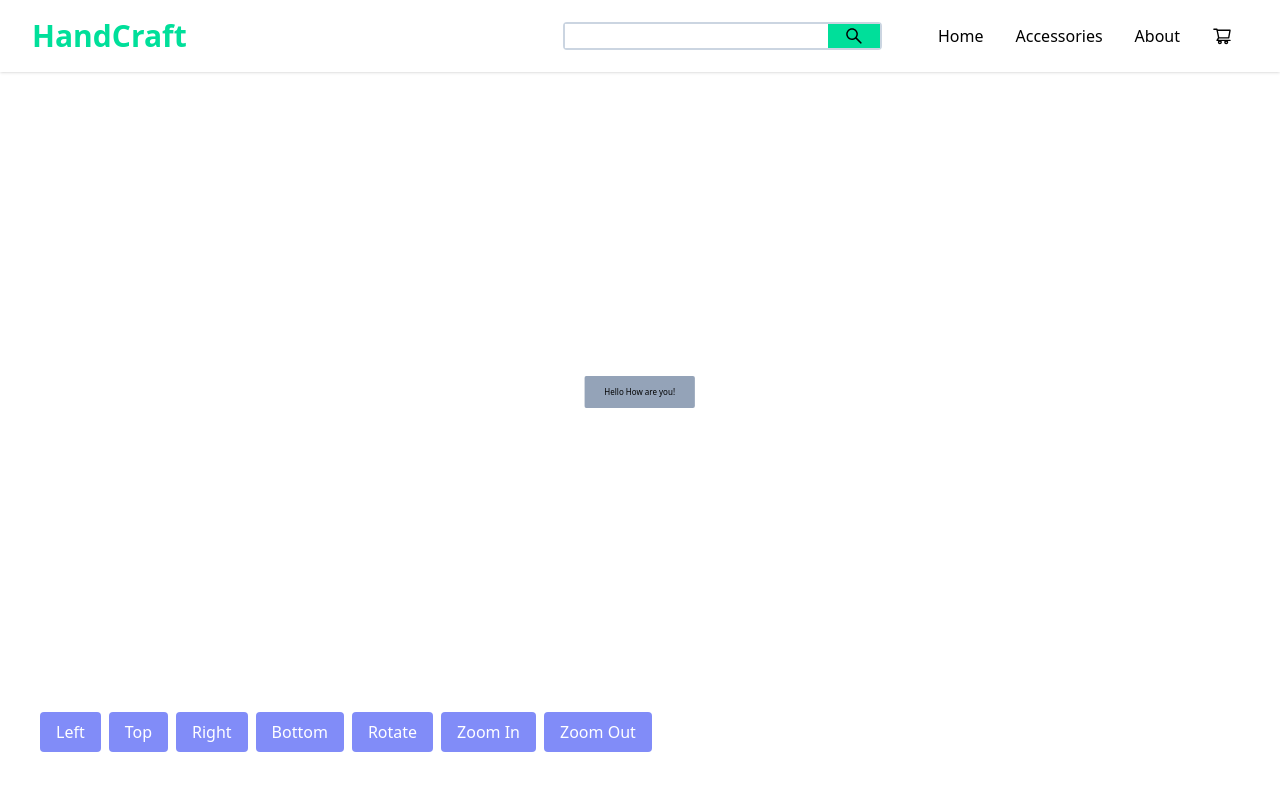
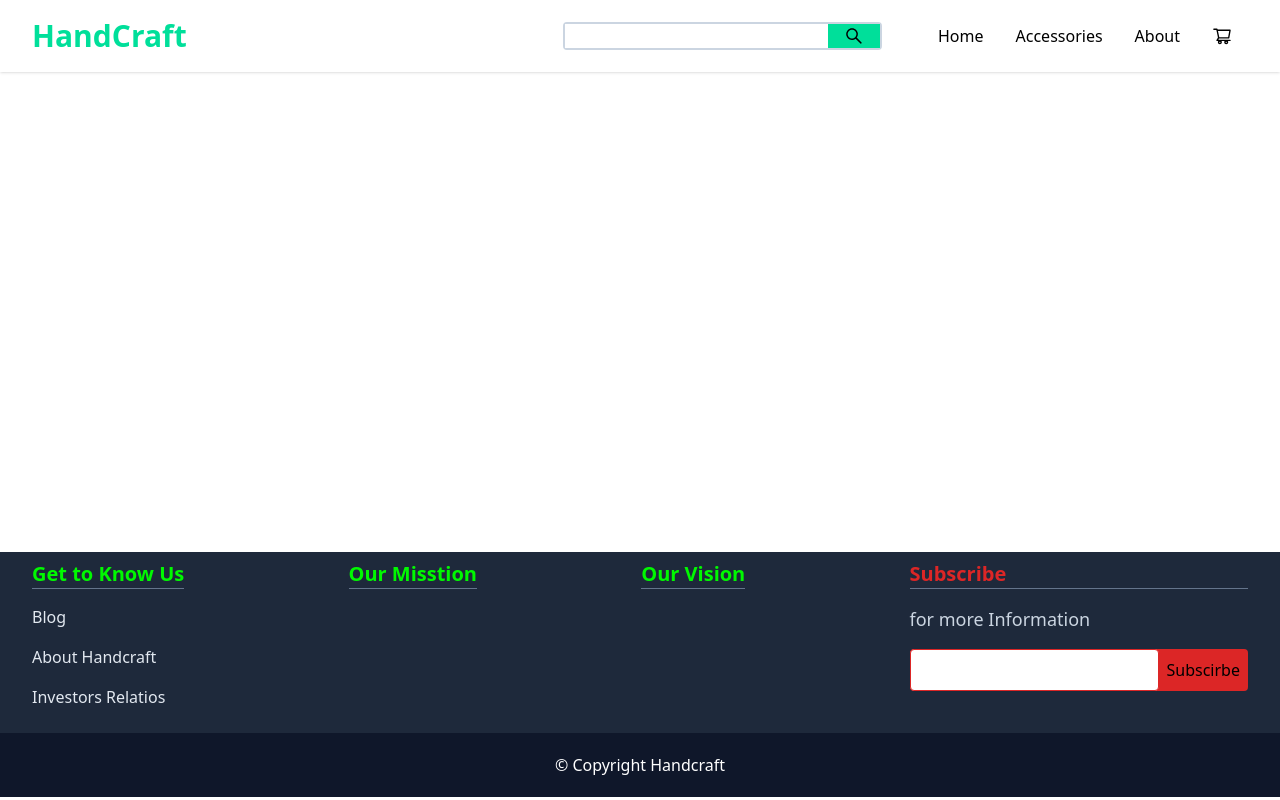
Before and after one commit to Jadoiconic/handcraft, a React (Create React App) app: page / in a window 1280 px wide. Built offline with nearby package versions, Linux system fonts and the light colour scheme.

Commit message:
adding footer

```diff
--- a/src/App.tsx
+++ b/src/App.tsx
@@ -1,73 +1,15 @@
 import React, { useState } from "react";
 import { motion } from "framer-motion";
 import NavBar from "./components/header/NavBar";
+import FooterSection from "./components/footer/FooterSection";
 function App() {
-  const [zoom, setZoom] = useState(0.5);
-  const [rotation, setRotation] = useState(0);
-  const [xAxis, setXAxis] = useState(0);
-  const [yAxis, setYAxis] = useState(0);
   return (
     <>
     <NavBar />
-      <div className="w-screen h-[80vh] flex justify-center items-center">
-        <motion.h1
-          className=" bg-slate-400 rounded px-10 py-5"
-          animate={{
-            x: xAxis,
-            y: yAxis,
-            scale: zoom,
-            rotate: rotation, transition:[0,1],
-          }}
-          drag
-           whileDrag={{backgroundColor:'teal'}}
-        >
-          Hello How are you!
-        </motion.h1>
+      <div className="w-screen min-h-[60vh] flex justify-center items-center">
+
       </div>
-      <div className="px-10">
-        <button
-          onClick={() => setXAxis(xAxis - 5)}
-          className="px-4 py-2 bg-indigo-400 text-white rounded mr-2"
-        >
-          Left
-        </button>
-        <button
-          onClick={() => setYAxis(yAxis - 5)}
-          className="px-4 py-2 bg-indigo-400 text-white rounded mr-2"
-        >
-          Top
-        </button>
-        <button
-          onClick={() => setXAxis(xAxis + 5)}
-          className="px-4 py-2 bg-indigo-400 text-white rounded mr-2"
-        >
-          Right
-        </button>
-        <button
-          onClick={() => setYAxis(yAxis + 5)}
-          className="px-4 py-2 bg-indigo-400 text-white rounded mr-2"
-        >
-          Bottom
-        </button>
-        <button
-          onClick={() => setRotation(rotation + 5)}
-          className="px-4 py-2 bg-indigo-400 text-white rounded mr-2"
-        >
-          Rotate
-        </button>
-        <button
-          onClick={() => setZoom(zoom + 0.1)}
-          className="px-4 py-2 bg-indigo-400 text-white rounded mr-2"
-        >
-          Zoom In
-        </button>
-        <button
-          onClick={() => setZoom(zoom - 0.1)}
-          className="px-4 py-2 bg-indigo-400 text-white rounded mr-2"
-        >
-          Zoom Out
-        </button>
-      </div>
+      <FooterSection />
     </>
   );
 }
--- a/src/components/footer/FooterSection.tsx
+++ b/src/components/footer/FooterSection.tsx
@@ -1,9 +1,37 @@
-import React from 'react'
+import React from "react";
 
 const FooterSection = () => {
   return (
-    <div>FooterSection</div>
-  )
-}
+    <>
+    <div className="py-2 px-8 bg-slate-800 md:flex md:justify-between">
+      <div>
+        <h1 className="text-[#00f900] border-b border-b-slate-500 text-xl font-bold">Get to Know Us</h1>
+        <ul className="py-2">
+          <li className="py-2 text-slate-200">Blog</li>
+          <li className="py-2 text-slate-200">About Handcraft</li>
+          <li className="py-2 text-slate-200">Investors Relatios</li>
+        </ul>
+      </div>
+      <div>
+        <h1 className="text-[#00f900] border-b border-b-slate-500 text-xl font-bold">Our Misstion</h1>
+      </div>
+      <div>
+        <h1 className="text-[#00f900] border-b border-b-slate-500 text-xl font-bold">Our Vision</h1>
+      </div>
+      <div>
+        <h1 className="text-red-600 border-b border-b-slate-500 text-xl font-bold">Subscribe</h1>
+        <h2 className="text-slate-300 text-lg py-4 outline-none">for  more Information</h2>
+        <div className="flex rounded overflow-hidden bg-red-600">
+          <input type="text" className=" p-2 rounded  border border-red-600 border-1" />
+          <button className=" p-2">Subscirbe</button>
+        </div>
+      </div>
+    </div>
+    <div className="py-5 px-8 text-center bg-slate-900 w-full">
+      <h1 className="text-white">&copy; Copyright Handcraft</h1>
+    </div>
+    </>
+  );
+};
 
-export default FooterSection
+export default FooterSection;
```
